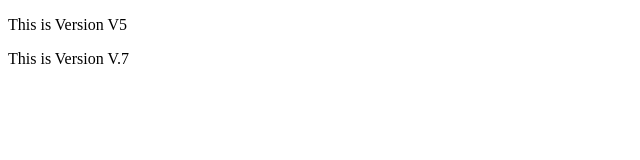
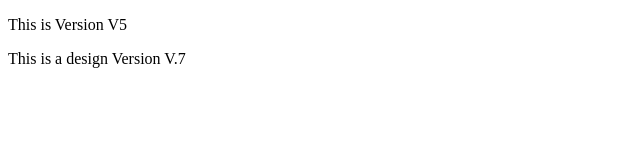
Before and after one commit to sadaralimahar/myrepo, a plain HTML site: page index.html in a window 1280 px wide. Shown: the full height of the page, 0-640 px from the left. Drawn offline with Linux system fonts and the light colour scheme.

Commit message:
This is a design V.7

```diff
--- a/index.html
+++ b/index.html
@@ -8,7 +8,7 @@
 
 <body>
     <p>This is Version V5</p>
-    <p>This is Version V.7</p>
+    <p>This is a design Version V.7</p>
 </body>
 
 
```
